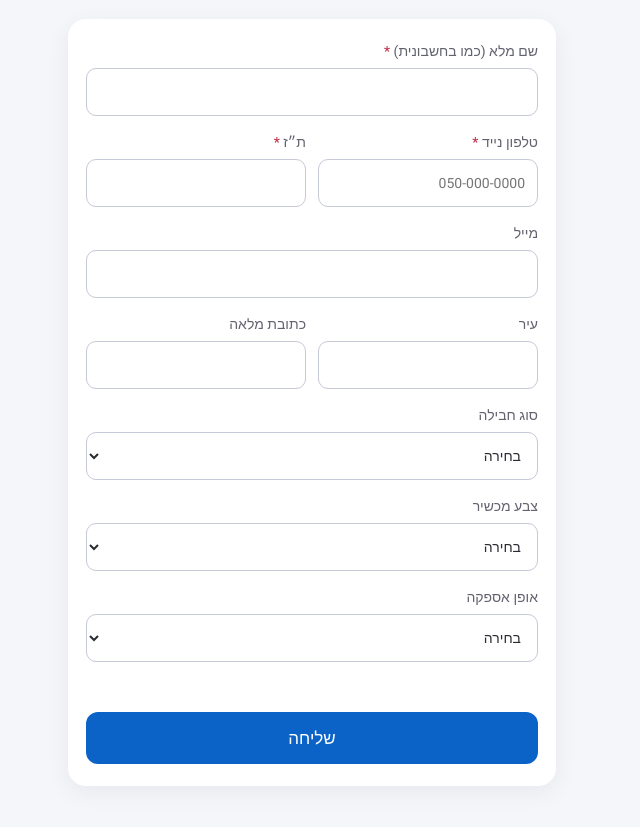
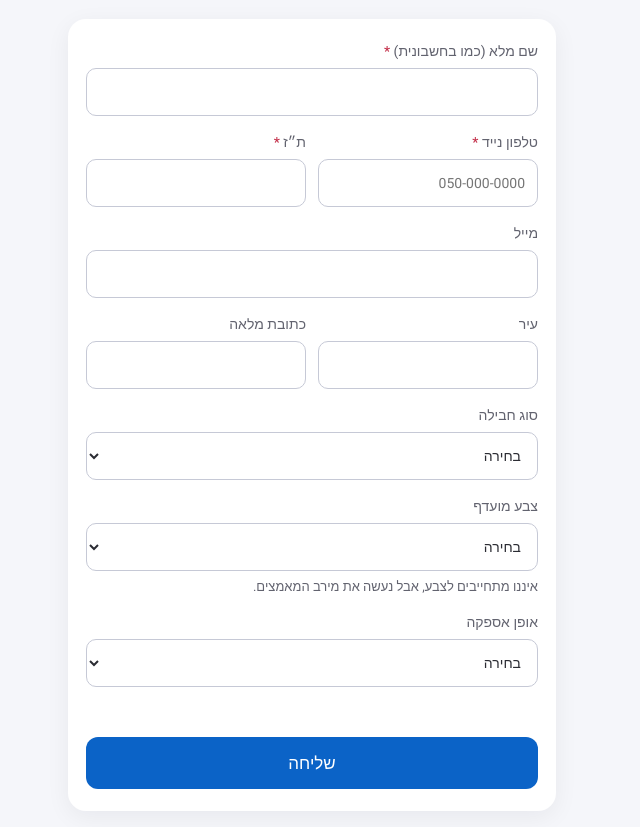
Before and after one commit to nadavblustein-source/rys-crm, a plain HTML site: page form.html in a window 1280 px wide. Shown: the part 97-924 px from the top of the page, without its empty margins (328-968 px from the left). Drawn offline with Linux system fonts and the light colour scheme; no server answers.

Commit message:
Form: preferred color note
Co-Authored-By: Claude Opus 5.5 <noreply@anthropic.com>
Claude-Session: https://claude.ai/code/session_01B8vaSeEnk2wfe3AYz2GbNG

```diff
--- a/form.html
+++ b/form.html
@@ -25,6 +25,7 @@
   .row{display:grid;grid-template-columns:1fr 1fr;gap:12px}
   button{font:inherit;border:0;border-radius:12px;min-height:52px;background:var(--primary);color:#fff;font-weight:500;font-size:17px;cursor:pointer;margin-top:4px}
   button:disabled{opacity:.6}
+  .hint{font-size:13px;color:var(--muted)}
   .err{color:var(--danger);font-size:14px;min-height:1em;margin:0}
   .hp{position:absolute;width:1px;height:1px;overflow:hidden;clip:rect(0 0 0 0);opacity:0}
   .done{background:#fff;border-radius:18px;padding:36px 20px;text-align:center;box-shadow:0 6px 24px rgba(20,24,40,.06)}
@@ -50,7 +51,7 @@
       <label>כתובת מלאה<input name="text_mkzaysa6" autocomplete="street-address"></label>
     </div>
     <label><span data-t="color_mkzacdbj">סוג חבילה</span><select name="color_mkzacdbj"><option value="">בחירה</option></select></label>
-    <label><span data-t="color_mkzbscf7">צבע מכשיר</span><select name="color_mkzbscf7"><option value="">בחירה</option></select></label>
+    <label><span>צבע מועדף</span><select name="color_mkzbscf7"><option value="">בחירה</option></select><small class="hint">איננו מתחייבים לצבע, אבל נעשה את מירב המאמצים.</small></label>
     <label><span data-t="color_mkzbejpk">אופן אספקה</span><select name="color_mkzbejpk"><option value="">בחירה</option></select></label>
     <label class="hp" aria-hidden="true">אתר<input name="website" tabindex="-1" autocomplete="off"></label>
     <p class="err" id="err" role="alert"></p>
```
